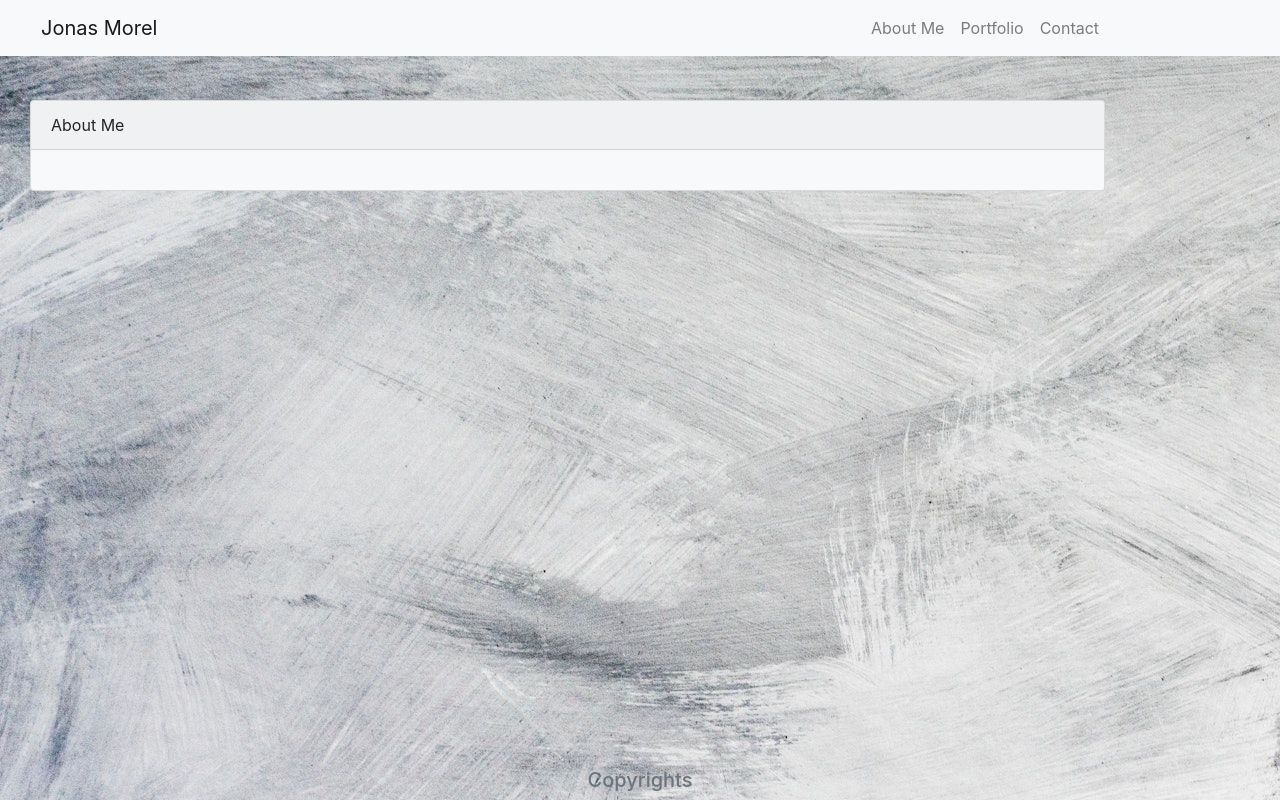
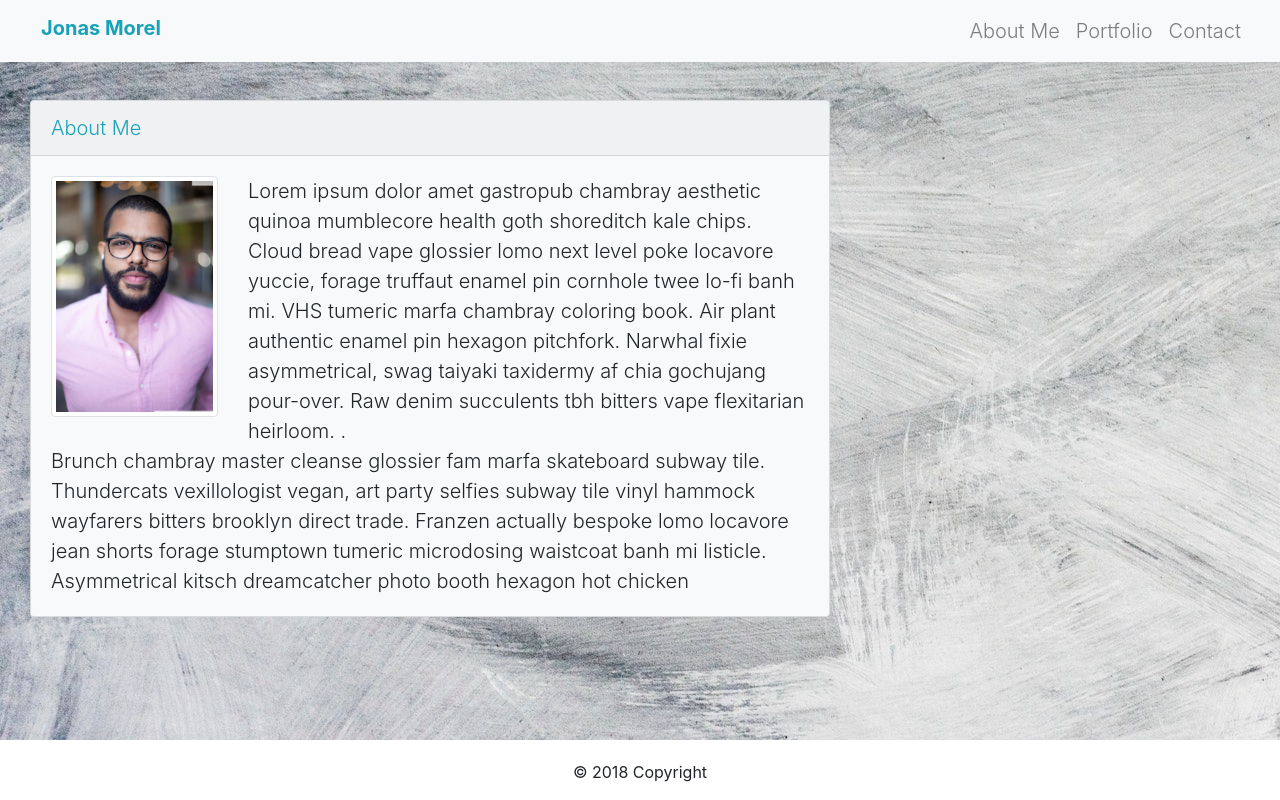
Before and after one commit to jame08/Bootstrap-Portfolio, a plain HTML site: page portfolio.html in a window 1280 px wide. Drawn offline with nearby package versions, Linux system fonts and the light colour scheme.

Commit message:
Index Contact done

```diff
--- a/portfolio.html
+++ b/portfolio.html
@@ -6,13 +6,14 @@
   <title>Portfolio</title>
   <meta charset="utf-8">
   <meta name="viewport" content="width=device-width, initial-scale=1">
-                <link href="https://stackpath.bootstrapcdn.com/bootstrap/4.1.1/css/bootstrap.min.css" rel="stylesheet" integrity="sha384-WskhaSGFgHYWDcbwN70/dfYBj47jz9qbsMId/iRN3ewGhXQFZCSftd1LZCfmhktB" crossorigin="anonymous">
+  <link href="https://stackpath.bootstrapcdn.com/bootstrap/4.1.1/css/bootstrap.min.css" rel="stylesheet" integrity="sha384-WskhaSGFgHYWDcbwN70/dfYBj47jz9qbsMId/iRN3ewGhXQFZCSftd1LZCfmhktB"
+    crossorigin="anonymous">
   <script src="https://ajax.googleapis.com/ajax/libs/jquery/3.3.1/jquery.min.js"></script>
   <script src="https://cdnjs.cloudflare.com/ajax/libs/popper.js/1.14.0/umd/popper.min.js"></script>
   <script src="https://maxcdn.bootstrapcdn.com/bootstrap/4.1.0/js/bootstrap.min.js"></script>
-                <link rel="stylesheet" href= "style.css">
+  <link rel="stylesheet" href="style.css">
 
-        <link rel="stylesheet" href="Responsive.css">
+
 
 </head>
 
@@ -24,32 +25,30 @@
 
     <nav class="navbar navbar-expand-lg navbar-light bg-light fixed-top">
 
-          <div class="col-sm-4">
+      <div class="col-md-12">
 
-          <a class="navbar-brand mar" href="#">Jonas Morel</a>
-          <button class="navbar-toggler float-right" type="button" data-toggle="collapse" data-target="#navbarNav" aria-controls="navbarNav" aria-expanded="false" aria-label="Toggle navigation">
+        <a class="navbar-brand mar float-left text-info lead font-weight-bold" href="#">Jonas Morel</a>
+
+        <button class="navbar-toggler float-right" type="button" data-toggle="collapse" data-target="#navbarNav" aria-controls="navbarNav"
+          aria-expanded="false" aria-label="Toggle navigation">
           <span class="navbar-toggler-icon"></span>
         </button>
-        </div>
-        <div class="col-sm-4"></div>
-         <div class="col-sm-4">
-
-          <div class="collapse navbar-collapse " id="navbarNav">
+        <div class="collapse navbar-collapse float-right " id="navbarNav">
           <ul class="navbar-nav ">
             <li class="nav-item ">
-                <a class="nav-link" href="index.html">About Me <span class="sr-only">(current)</span></a>
+              <a class="nav-link lead" href="index.html">About Me </a>
             </li>
             <li class="nav-item">
-                <a class="nav-link" href="portfolio.html">Portfolio</a>
+              <a class="nav-link lead" href="portfolio.html">Portfolio</a>
             </li>
             <li class="nav-item">
-                <a class="nav-link" href="contact.html ">Contact</a>
+              <a class="nav-link lead" href="contact.html">Contact</a>
             </li>
 
           </ul>
         </div>
+      </div>
 
-        </div>
 
     </nav>
   </div>
@@ -58,26 +57,51 @@
   <div class="contaiter  contenido">
 
 
-    <div class="card bg-light mb-3" style="max-width: 180rem;">
-        <div class="card-header">About Me</div>
+    <div class="card bg-light mb-3" style="max-width: 50rem;">
+      <div class="card-header lead text-info">About Me</div>
       <div class="card-body">
 
+        <div class="row">
 
+          <div class="col-md-3">
+            <img src="pictures/jmorel.JPG" class="img-thumbnail img-responsive rounded" alt="Cinque Terre">
+          </div>
+
+          <div class="col-md-9">
+            <p class="card-text lead">Lorem ipsum dolor amet gastropub chambray aesthetic quinoa mumblecore health goth shoreditch kale chips. Cloud
+              bread vape glossier lomo next level poke locavore yuccie, forage truffaut enamel pin cornhole twee lo-fi banh
+              mi. VHS tumeric marfa chambray coloring book. Air plant authentic enamel pin hexagon pitchfork. Narwhal fixie
+              asymmetrical, swag taiyaki taxidermy af chia gochujang pour-over. Raw denim succulents tbh bitters vape flexitarian
+              heirloom. .
+            </p>
+          </div>
+        </div>
+
+        <div class="row">
+
+          <div class="col-md-12">
+            <p class="card-text lead ">Brunch chambray master cleanse glossier fam marfa skateboard subway tile. Thundercats vexillologist vegan, art
+              party selfies subway tile vinyl hammock wayfarers bitters brooklyn direct trade. Franzen actually bespoke lomo
+              locavore jean shorts forage stumptown tumeric microdosing waistcoat banh mi listicle. Asymmetrical kitsch dreamcatcher
+              photo booth hexagon hot chicken</p>
+          </div>
+        </div>
+
+      </div>
+    </div>
   </div>
 
 
 
 
-</div>
+  <footer class="page-footer font-small blue pt-1 mt-1 foot fixed-bottom">
 
+    <div class="container-fluid text-center text-md-left">
 
-
-
-<footer class="footer">
-        <div class="container">
-          <span class="text-muted fixed-bottom text-center h5">Copyrights</span>
+    <div class="footer-copyright text-center py-3">© 2018 Copyright
     </div>
   </footer>
+
 </body>
 
 </html>
--- a/style.css
+++ b/style.css
@@ -12,8 +12,7 @@ body  {
 }
 
 .mar {
-
-    margin-left: 10px;
+     margin-left: 10px;
 }
 
 .foot {
```
Also changed, not shown: contact.html (+43 -25 lines), index.html (+22 -18 lines). Lines whose indentation alone changed are shown as unchanged.
